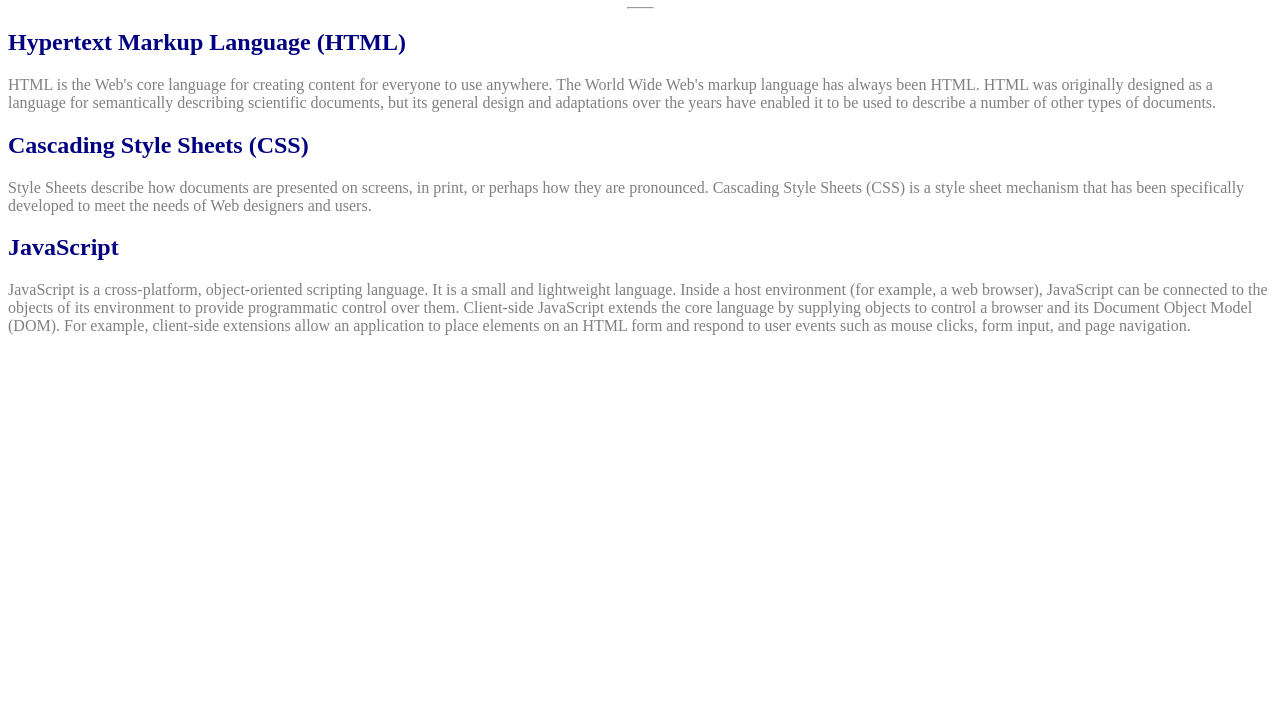
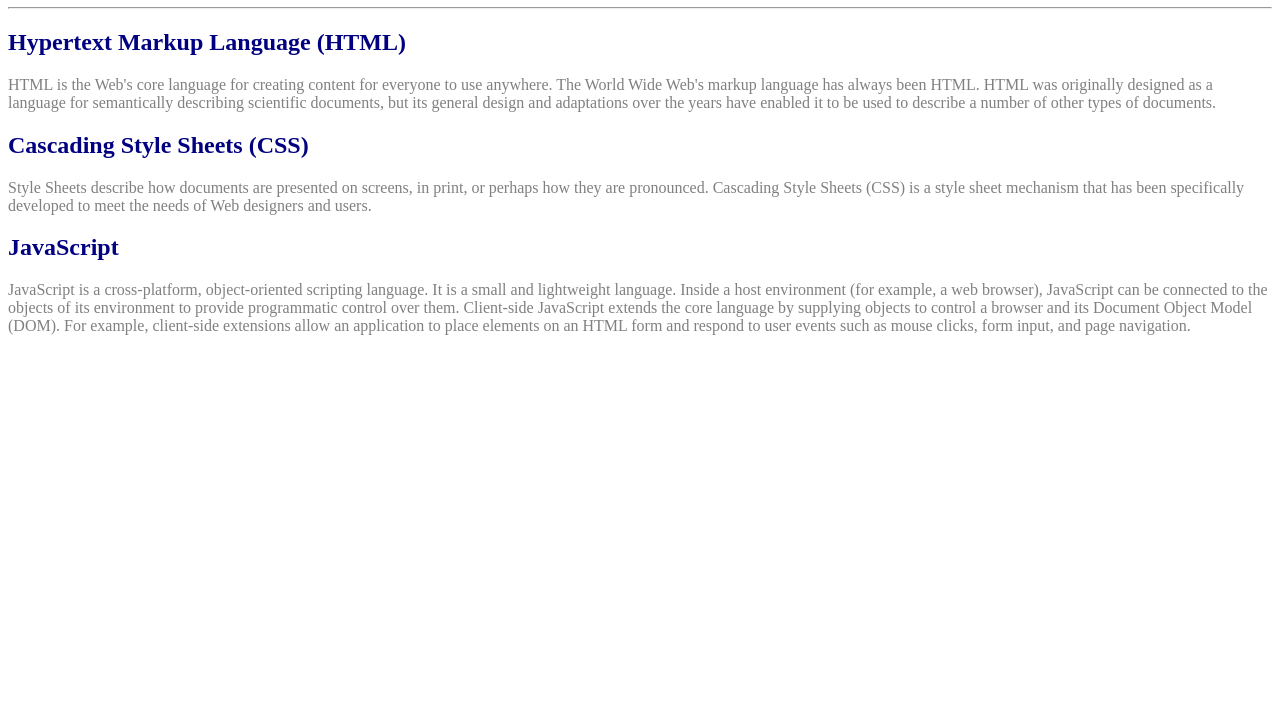
Before and after one commit to abdurmars/Lab1, a plain HTML site: page index.html in a window 1280 px wide. Shown: the part 73-800 px from the top of the page. Drawn offline with Linux system fonts and the light colour scheme.

Commit message:
Update index.html

```diff
--- a/index.html
+++ b/index.html
@@ -16,7 +16,7 @@ text-align: left;
 color: gray;
 }
 Hr {
-width: 25px;
+length: 30px;
 }
 </style>
 <h1>INFO16206 Course</h1>
```
